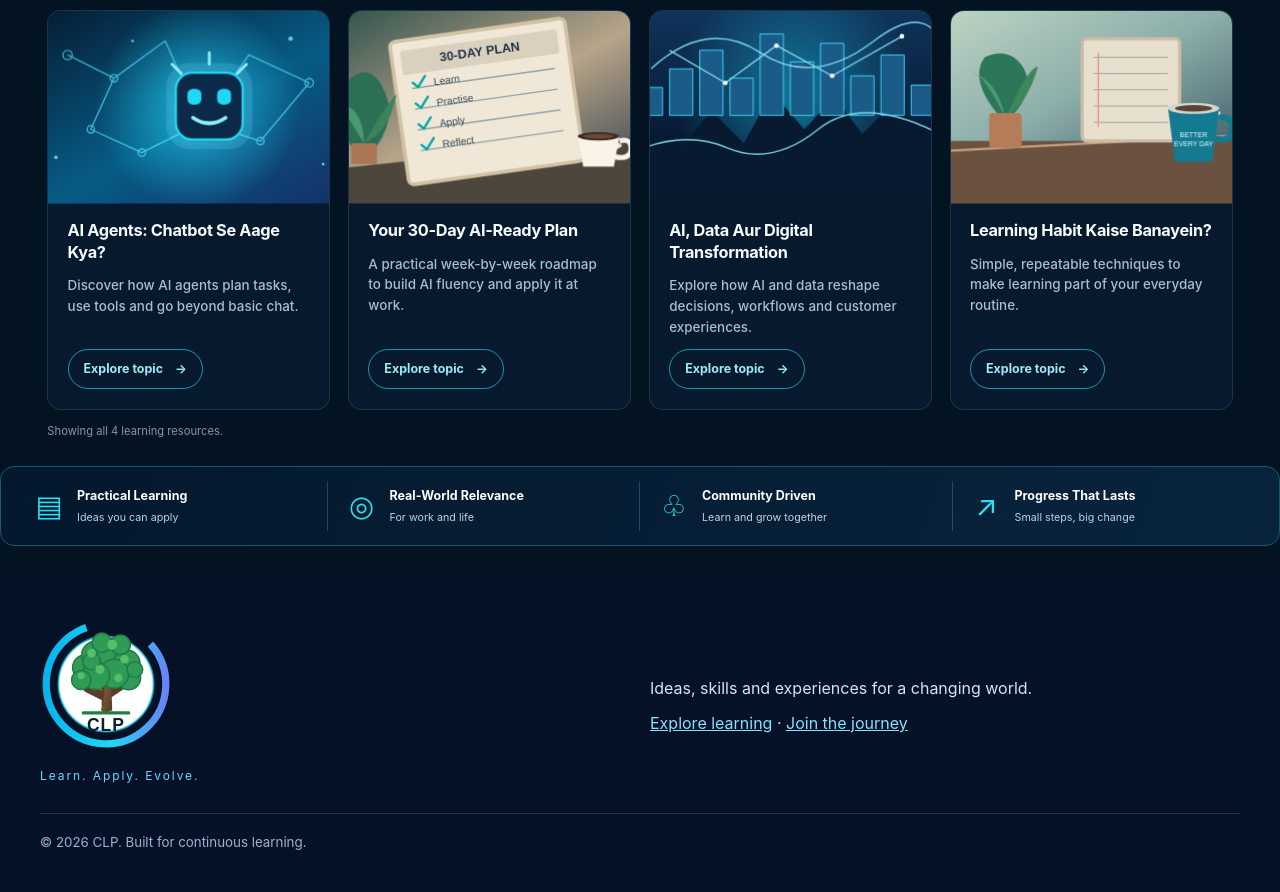
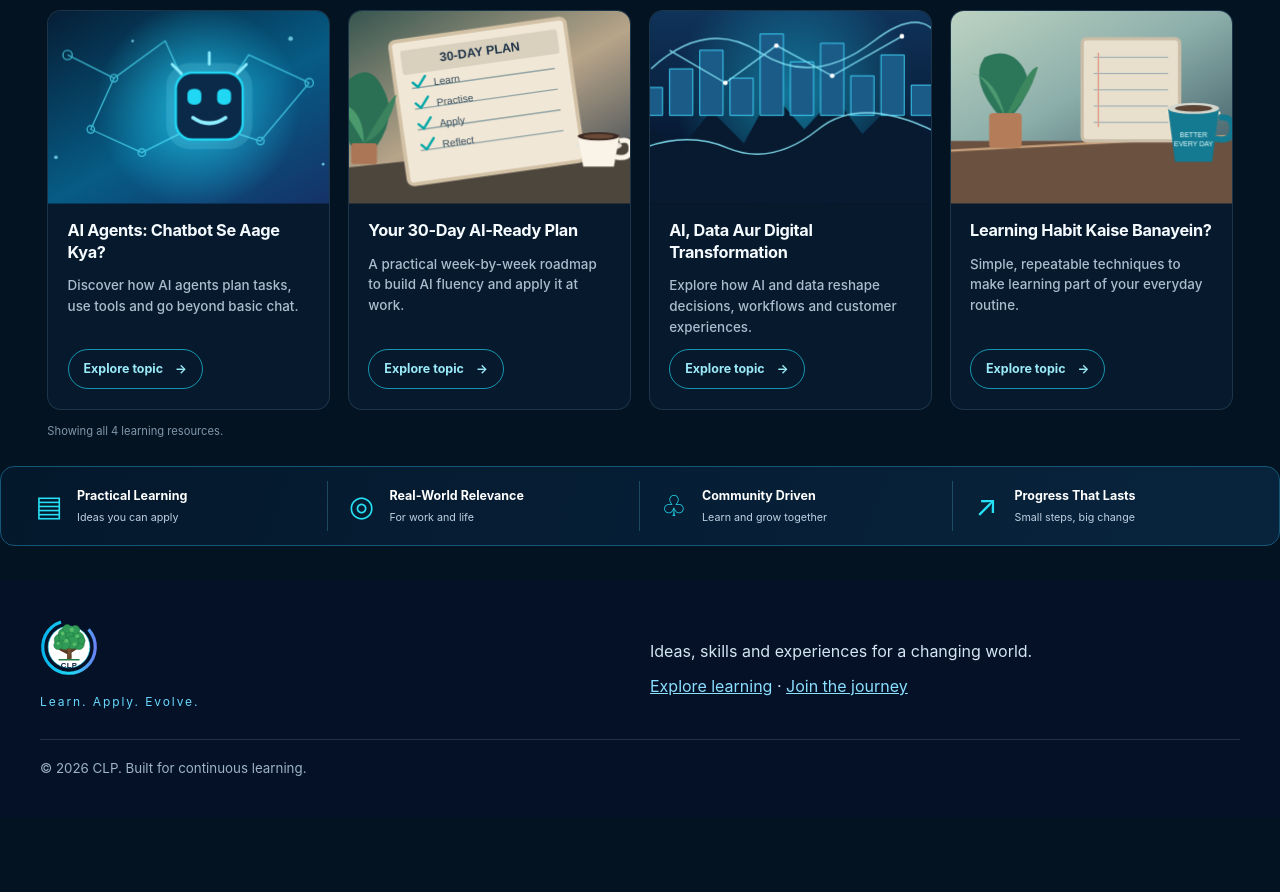
Before and after one commit to sanjeevkshu/clp, a Jekyll site: the page built from index.md, in a window 1280 px wide. Shown: the part 1197-2089 px from the top of the page. Built offline with Jekyll 4.4.1, drawn with Linux system fonts in a browser that asks for light colours; after the commit the page ends 2015 px from its top, so only the background shows below that.

Commit message:
Brand: remove right-side wordmark from footer logo

```diff
--- a/_includes/footer.html
+++ b/_includes/footer.html
@@ -1 +1 @@
-<footer class="site-footer"><div class="footer-brand"><img src="{{ '/assets/images/clp-logo.svg' | relative_url }}" alt="CLP — Continuous Learning & Progressive Evolution" width="132"><p>Learn. Apply. Evolve.</p></div><div><p>Ideas, skills and experiences for a changing world.</p><p><a href="{{ '/learn/' | relative_url }}">Explore learning</a> · <a href="{{ '/community/' | relative_url }}">Join the journey</a></p></div><small>© {{ 'now' | date: '%Y' }} CLP. Built for continuous learning.</small></footer>
+<footer class="site-footer"><div class="footer-brand"><img src="{{ '/assets/images/clp-mark.svg' | relative_url }}" alt="CLP Kalpavriksha emblem" width="58" height="58"><p>Learn. Apply. Evolve.</p></div><div><p>Ideas, skills and experiences for a changing world.</p><p><a href="{{ '/learn/' | relative_url }}">Explore learning</a> · <a href="{{ '/community/' | relative_url }}">Join the journey</a></p></div><small>© {{ 'now' | date: '%Y' }} CLP. Built for continuous learning.</small></footer>
```
